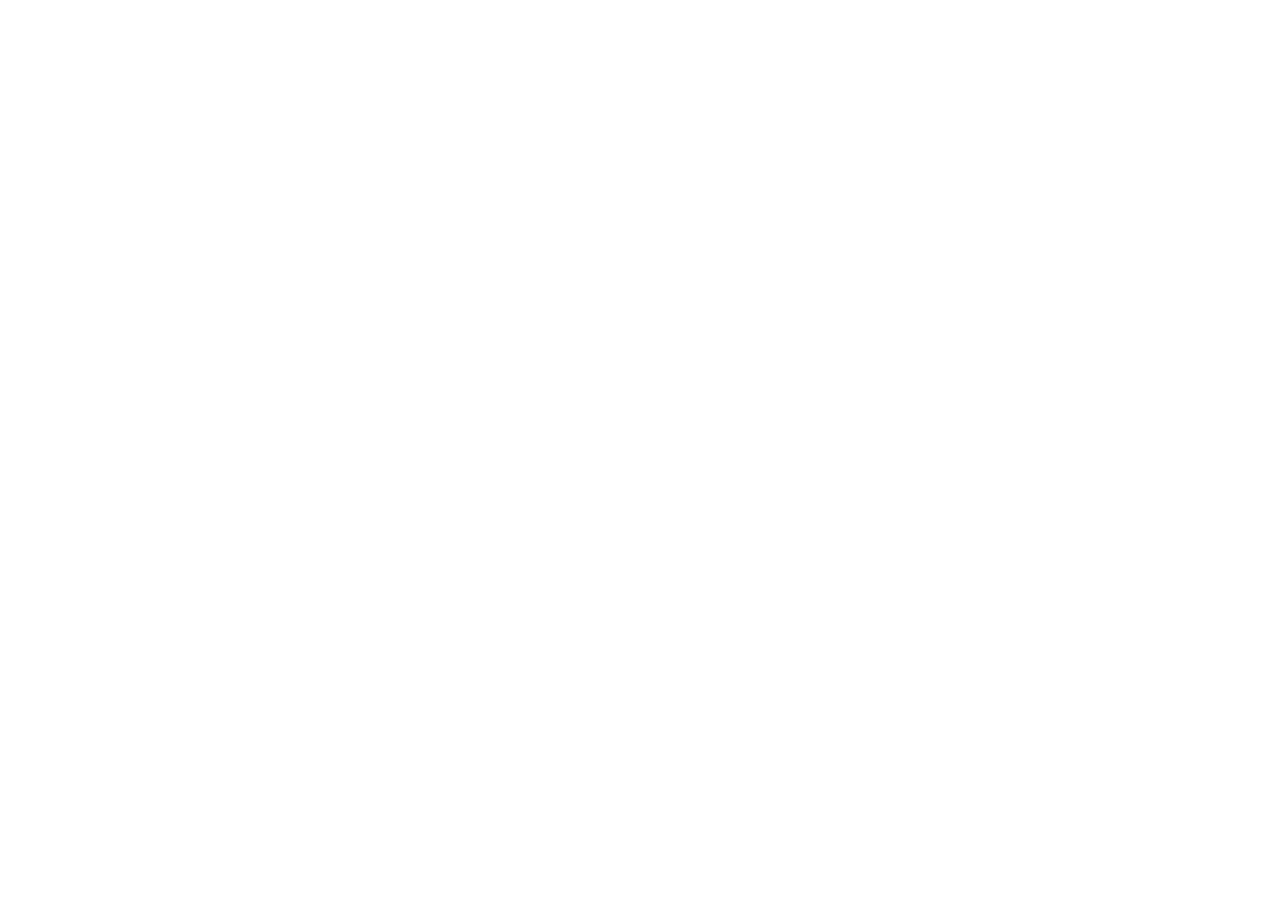
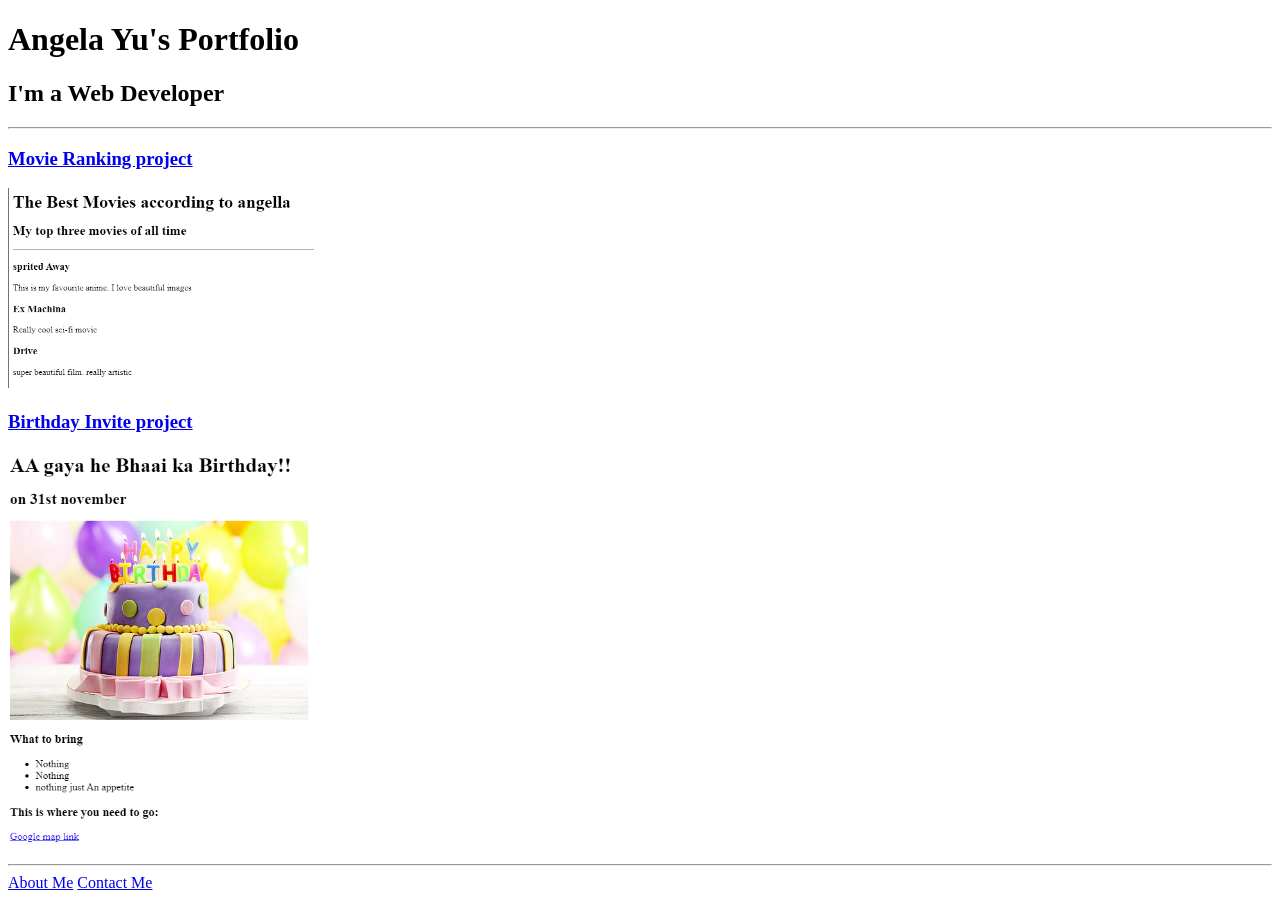
Before and after one commit to dhrm-isla/html-portfolio, a plain HTML site: page index.html in a window 1280 px wide. Before the commit the page ends 800 px from the top, so only its background shows below. Drawn offline with Linux system fonts and the light colour scheme.

Commit message:
Add files via upload

```diff
--- a/index.html
+++ b/index.html
@@ -1,15 +1,20 @@
-<!-- TODO 1: Create the HTML Boilerplate -->
 
-<!-- TODO 2: Add Your previous projects' HTML into the public folder -->
-
-<!-- TODO 3: Take screenshots of your project previews and add the images to the images folder -->
-
-<!-- TODO 4: Add titles/subtitles etc. -->
-
-<!-- TODO 5: Add a link to the project pages -->
-
-<!-- TODO 6: Add images to show the project previews
-HINT for TODO 6: You can use the height attribute set to 200 to make the image smaller:
-https://developer.mozilla.org/en-US/docs/Web/HTML/Element/img#attr-height -->
-
-<!-- TODO 7: Add the Contact Me and About Me page links -->
+<!DOCTYPE html>
+<html lang="en">
+<head>
+    <meta charset="UTF-8">
+    <meta name="viewport" content="width=device-width, initial-scale=1.0">
+    <title>Document</title>
+</head>
+<body>
+    <h1> Angela Yu's Portfolio </h1>
+    <h2>I'm a Web Developer</h2>
+    <hr/>
+   <a href="./public/dmovie-ranking.html"> <h3>Movie Ranking project</h3></a>
+   <img height=200 src="./assets/images/dmovies-ranking.png"/>
+   <a href="./public/dbirthday-invite.html"> <h3>Birthday Invite project</h3></a>
+   <img height="400" src="./assets/images/dbirthday-invite.png"/>
+   <hr/>
+   <a Href="./public/about.html">About Me</a> <a Href="./public/contact.html">Contact Me</a>
+</body>
+</html>
```
